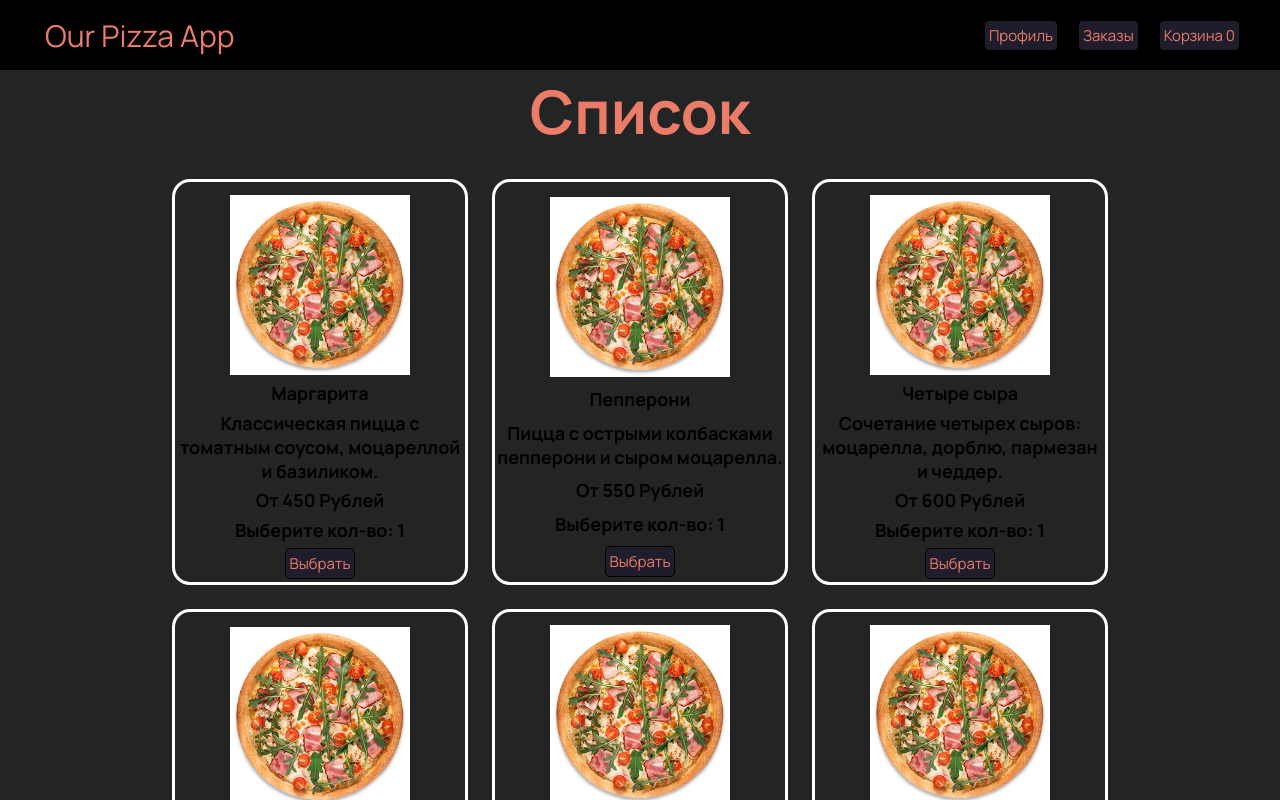
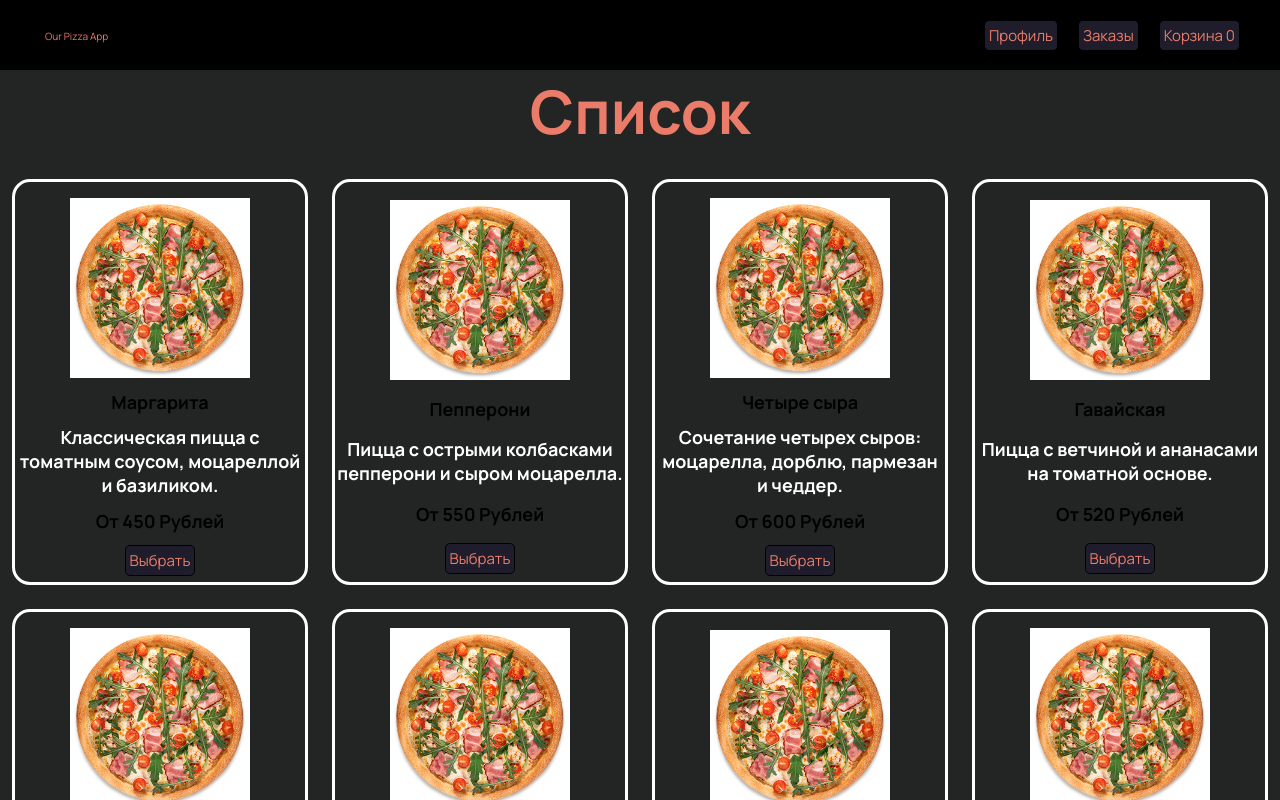
Before and after one commit to kash1ma/py-tauri-practice, a React (Vite) app in the folder frontend/: page /pizzaList in a window 1280 px wide. Shown: the top 800 px of the page. Built offline with nearby package versions, Linux system fonts and the light colour scheme.

Commit message:
pizza modal

```diff
--- a/frontend/src/components/Header/Header.module.css
+++ b/frontend/src/components/Header/Header.module.css
@@ -20,7 +20,7 @@
 }
 
 .header_text {
-  font-size: 30px;
+  font-size: 10px;
   margin-left: 40px;
 }
 
--- a/frontend/src/components/Header/Header.tsx
+++ b/frontend/src/components/Header/Header.tsx
@@ -19,7 +19,7 @@ const Header = () => {
           otherButtonStyles={{
             backgroundColor: "transparent",
             marginLeft: 40,
-            fontSize: 30,
+            fontSize: 10,
           }}
           onClick={() => navigate("/pizzaList")}
           text="Our Pizza App"
--- a/frontend/src/components/ModalWindow/ModalContent/PizzaModalContent/PizzaModalContent.jsx
+++ /dev/null
@@ -1,11 +0,0 @@
-
-
-const PizzaModalContent = () => {
-  return (
-    <div>
-      this is pizza
-    </div>
-  )
-}
-
-export default PizzaModalContent
--- /dev/null
+++ b/frontend/src/components/ModalWindow/ModalContent/PizzaModalContent/PizzaModalContent.tsx
@@ -0,0 +1,28 @@
+import { FC } from "react";
+import { addToCart } from "../../../../features/cart/cartSlice";
+import { useDispatch } from "react-redux";
+import Button from "../../../../ui/Button/Button";
+import { IPizza } from "../../../../fakedata/data";
+
+type IPizzaModalContentProps = {
+  pizza: IPizza;
+  img: string
+};
+
+const PizzaModalContent: FC<IPizzaModalContentProps> = ({ pizza, img }) => {
+  const dispatch = useDispatch();
+
+  return (
+    <div style={{ marginTop: 100 }}>
+      <img src={img} alt="" />
+      {pizza.price}
+      {pizza.quanity}
+      <Button
+        text="добавить в корзину"
+        onClick={() => dispatch(addToCart(pizza as any))}
+      />
+    </div>
+  );
+};
+
+export default PizzaModalContent;
--- a/frontend/src/components/PizzaCard/PizzaCard.tsx
+++ b/frontend/src/components/PizzaCard/PizzaCard.tsx
@@ -2,18 +2,18 @@ import { FC, useState } from "react";
 import { IPizza } from "../../fakedata/data";
 import styles from "./PizzaCard.module.css";
 import Button from "../../ui/Button/Button";
-import { useDispatch } from "react-redux";
-import { addToCart } from "../../features/cart/cartSlice";
+
+
 import Pizza from "../../assets/pizza.jpg"
 import ModalWindow from "../ModalWindow/ModalWindow";
-import PizzaModalContent from "../../components/ModalWindow/ModalContent/PizzaModalContent/PizzaModalContent.jsx"
+import PizzaModalContent from "../ModalWindow/ModalContent/PizzaModalContent/PizzaModalContent.js"
 
 type PizzaCardProps  = {
   pizza: IPizza;
 };
 
 const PizzaCard: FC<PizzaCardProps> = ({ pizza }) => {
-  const dispatch = useDispatch();
+
 
   const [isOpenModal, setIsOpenModal] = useState(false)
 
@@ -21,15 +21,14 @@ const PizzaCard: FC<PizzaCardProps> = ({ pizza }) => {
     <div className={styles.pizza_card}>
     <img loading="lazy" style={{width:180, height:180, marginTop:10}} src={Pizza} alt="pizza" />
       <p>{pizza.name}</p>
-      <p>{pizza.decription}</p>
+      <p style={{color: "white"}}>{pizza.decription}</p>
       <p>От {pizza.price} Рублей</p>
-      <p>Выберите кол-во: {pizza.quanity}</p>
       <Button
         text="Выбрать"
         // onClick={() => dispatch(addToCart(pizza as any))}
         onClick={() => setIsOpenModal(true)}
       />
-      {isOpenModal && (<ModalWindow size="large" isOpen={isOpenModal} onClose={() => setIsOpenModal(false)} children={<PizzaModalContent/>}/>)}
+      {isOpenModal && (<ModalWindow size="large" isOpen={isOpenModal} onClose={() => setIsOpenModal(false)} children={<PizzaModalContent img={Pizza} pizza={pizza}/>}/>)}
     </div>
 
   );
--- a/frontend/src/pages/main/MainPage.module.css
+++ b/frontend/src/pages/main/MainPage.module.css
@@ -1,6 +1,6 @@
 .pizza_container {
     margin-top: 30px;
     display: grid;
-    grid-template-columns: repeat(3, 1fr);
+    grid-template-columns: repeat(4, 1fr);
     gap: 30px;
 }
```
Also changed, not shown: frontend/src/components/ModalWindow/ModalContent/PizzaModalContent/PizzaModalContent.module.css (added).
